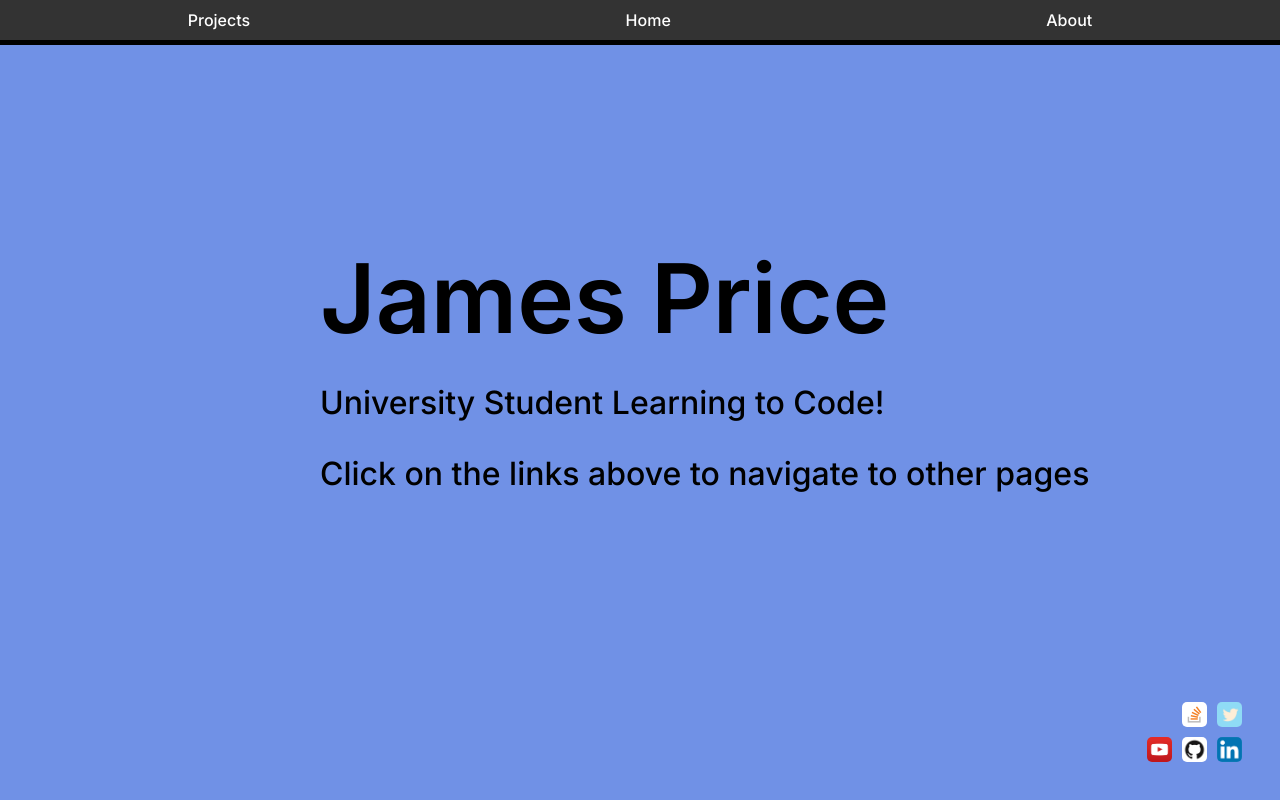
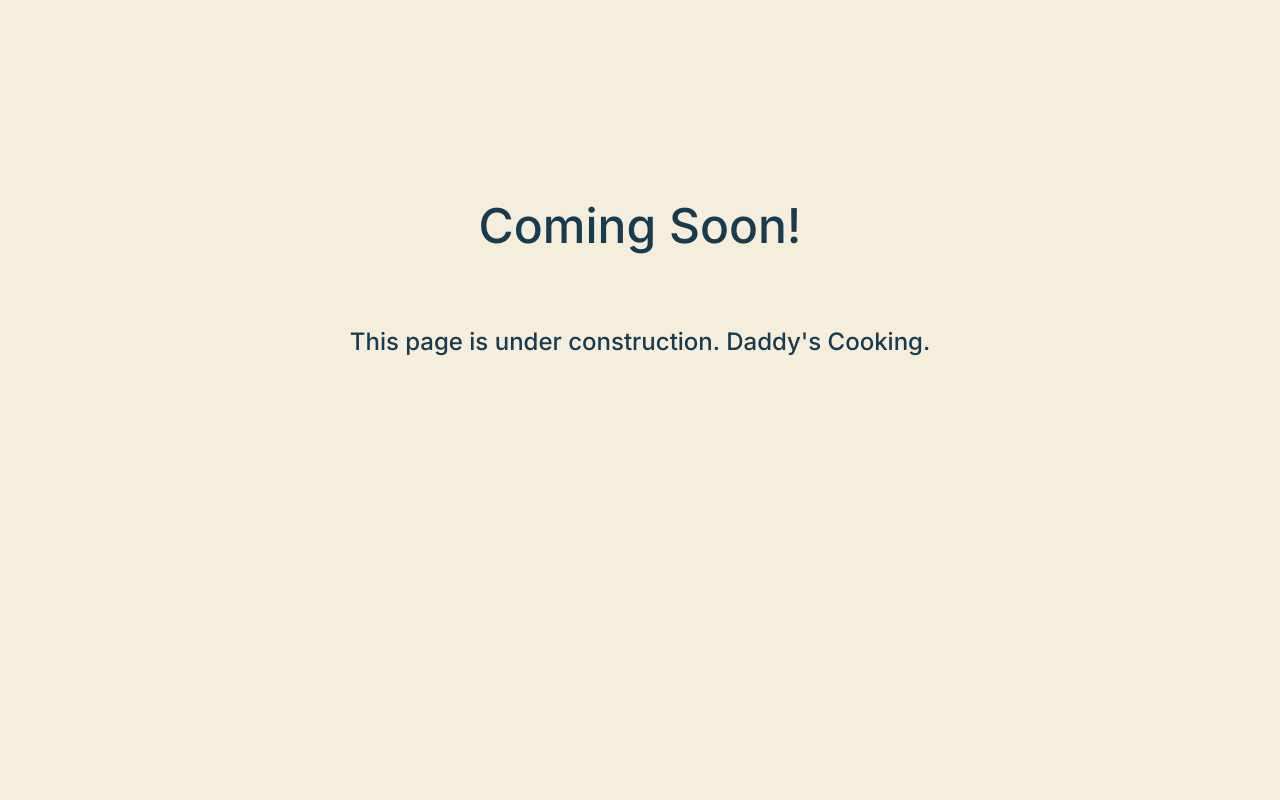
Before and after one commit to JumesP/Portfoliov2, a React (Create React App) app in the folder client/: page / in a window 1280 px wide. Built offline with nearby package versions, Linux system fonts and the light colour scheme.

Commit message:
replaced initial code with the ComingSoon Page

```diff
--- a/client/src/App.js
+++ b/client/src/App.js
@@ -6,22 +6,28 @@ import Layout from "./pages/Layout";
 import Main from "./pages/Main";
 import About from "./pages/About";
 import Projects from "./pages/Projects";
+import ComingSoon from "./pages/ComingSoon";
 
 function App() {
+
 	return (
-		<BrowserRouter>
-			<Routes>
-				<Route path="/" element={<Layout />}>
-					<Route index element={<Main />} />
-					<>
-						<Route path="/Main" element={<Main />} />
-						<Route path="/About" element={<About />} />
-						<Route path="/Projects" element={<Projects />} />
-					</>
-				</Route>
-			</Routes>
-		</BrowserRouter>
+		<ComingSoon />
 	);
+
+	// return (
+	// 	<BrowserRouter>
+	// 		<Routes>
+	// 			<Route path="/" element={<Layout />}>
+	// 				<Route index element={<Main />} />
+	// 				<>
+	// 					<Route path="/Main" element={<Main />} />
+	// 					<Route path="/About" element={<About />} />
+	// 					<Route path="/Projects" element={<Projects />} />
+	// 				</>
+	// 			</Route>
+	// 		</Routes>
+	// 	</BrowserRouter>
+	// );
 }
 
 export default App;
```
